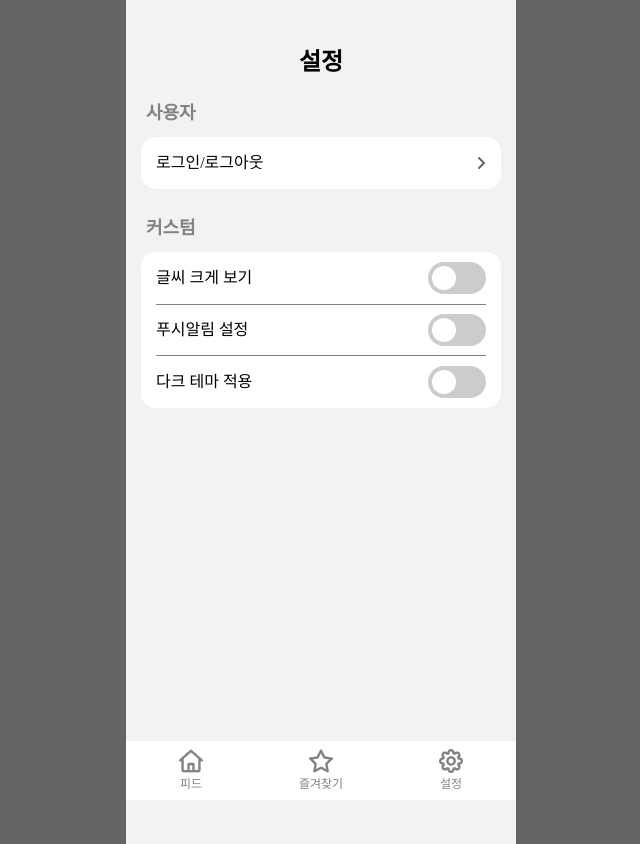
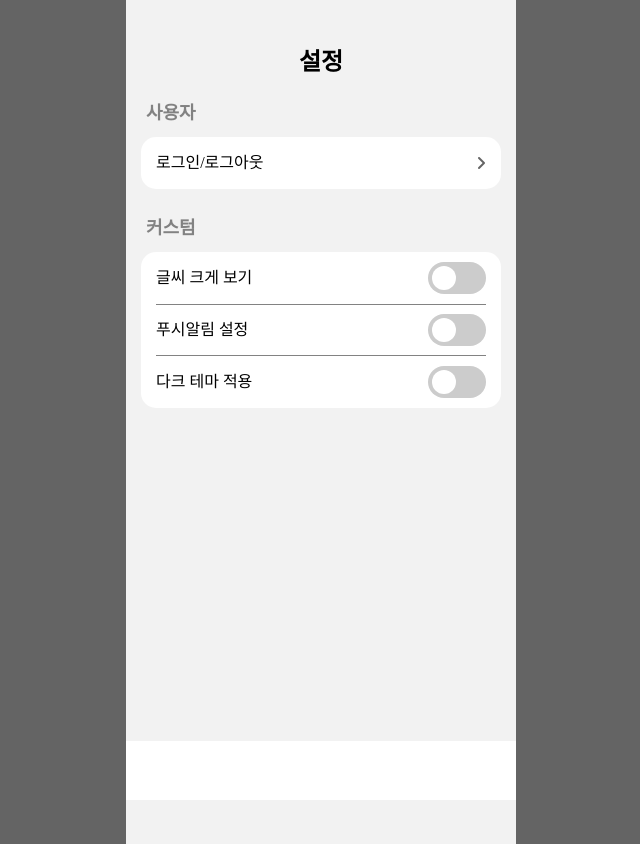
Before and after one commit to dailyganzi/Dailyganzi-FE, a plain HTML site: page pages/settings.html in a window 1280 px wide. Shown: the whole page, without its empty margins (319-959 px from the left). Drawn offline with Linux system fonts and the light colour scheme.

Commit message:
수정: footer.html fetch코드 삭제

```diff
--- a/pages/footer.html
+++ b/pages/footer.html
@@ -23,6 +23,6 @@
       </button>
       </a>
   </footer>
-   <script src="../scripts/active.js"></script>
+<script src="../scripts/active.js" type="text/javascript"></script>
 </body>
 </html>
--- a/pages/settings.html
+++ b/pages/settings.html
@@ -51,12 +51,12 @@
     </section>
     <footer></footer>
     <script src="../scripts/dark.js"></script>
-    <script>
+    <!-- <script>
       const footer = document.querySelector('footer');
       fetch('footer.html')
       .then(res => res.text())
       .then(data => footer.innerHTML = data);
-    </script>
-    <script src="../scripts/active.js"></script>
+    </script> -->
+    <!-- <script src="../scripts/active.js" type="text/javascript"></script> -->
 </body>
 </html>
```
Lines whose indentation alone changed are shown as unchanged.
